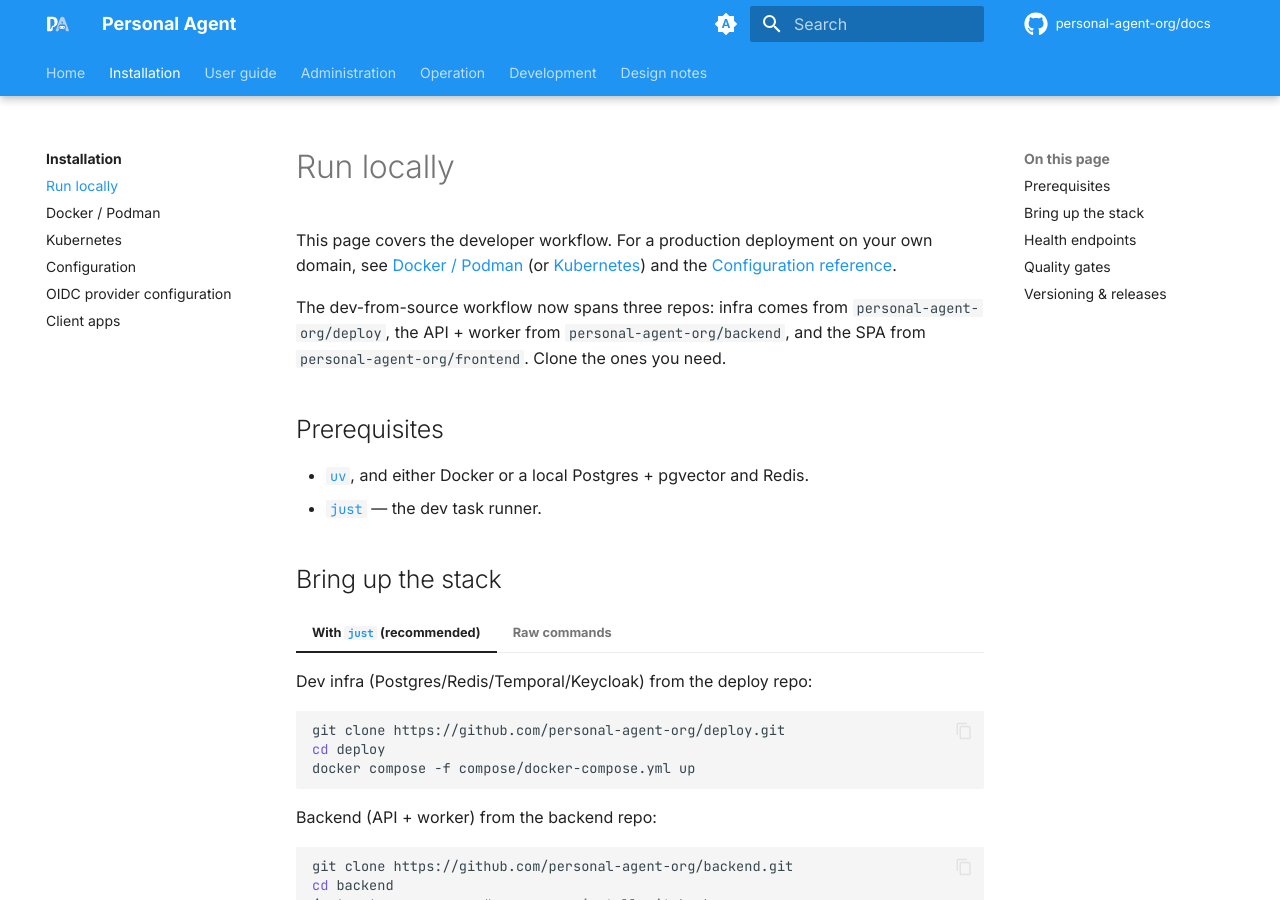
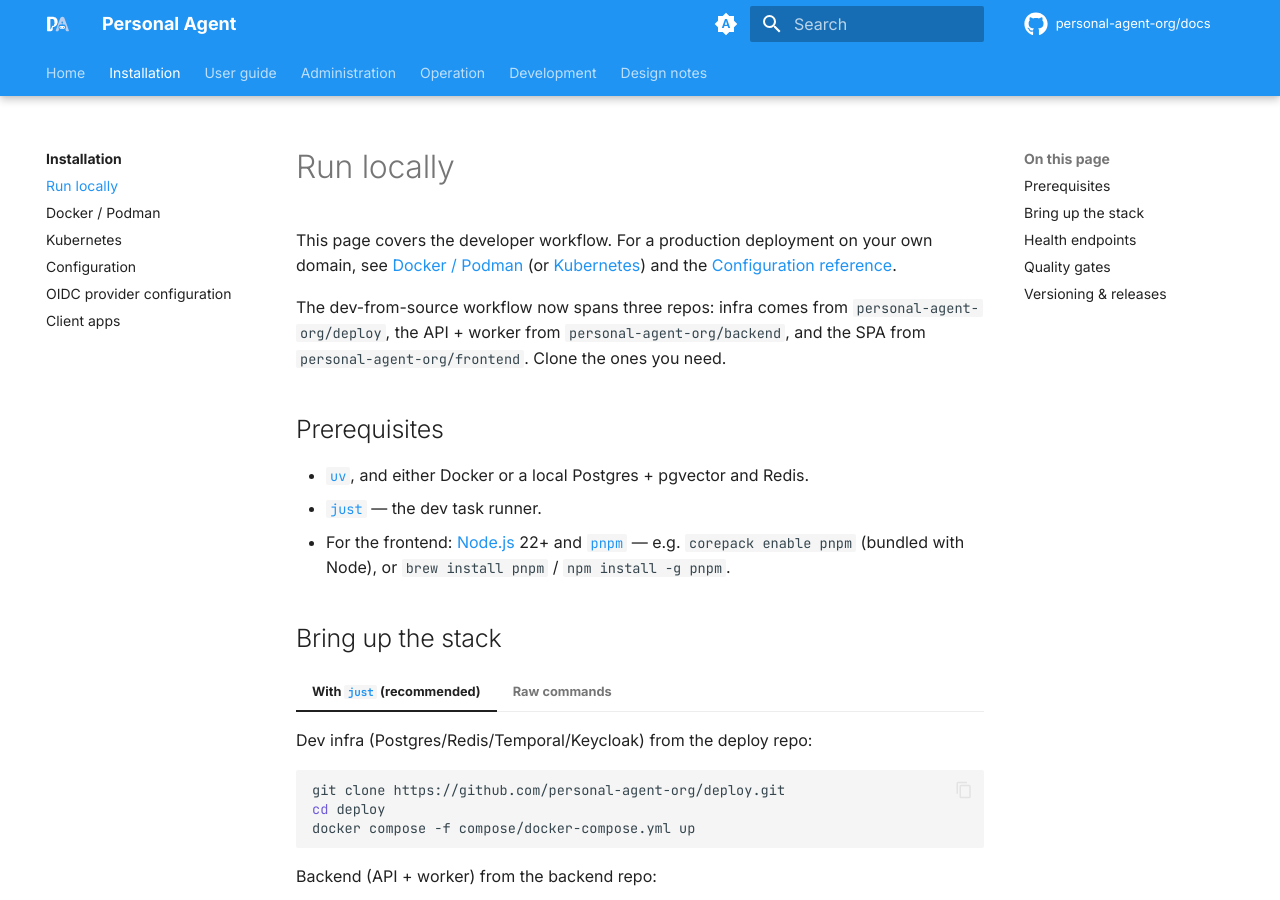
Before and after one commit to personal-agent-org/docs, an MkDocs documentation site: the page built from docs/getting-started/run-locally.md, in a window 1280 px wide and 900 px high. Built offline with MkDocs 1.6.1 and Material for MkDocs 9.7.7, drawn with Linux system fonts in a browser that asks for light colours; comment, search, counter and statistics services are not loaded.

Commit message:
docs(run-locally): list Node.js + pnpm as frontend prerequisites
just setup for the frontend runs pnpm install, which failed with 'pnpm: command
not found'. Add Node.js 22+ and pnpm (corepack/brew/npm) to the prerequisites.

```diff
--- a/docs/getting-started/run-locally.md
+++ b/docs/getting-started/run-locally.md
@@ -13,6 +13,9 @@ and the SPA from `personal-agent-org/frontend`. Clone the ones you need.
 - [`uv`](https://docs.astral.sh/uv/), and either Docker or a local
   Postgres + pgvector and Redis.
 - [`just`](https://github.com/casey/just) — the dev task runner.
+- For the frontend: [Node.js](https://nodejs.org/) 22+ and
+  [`pnpm`](https://pnpm.io/) — e.g. `corepack enable pnpm` (bundled with Node),
+  or `brew install pnpm` / `npm install -g pnpm`.
 
 ## Bring up the stack
 
```
